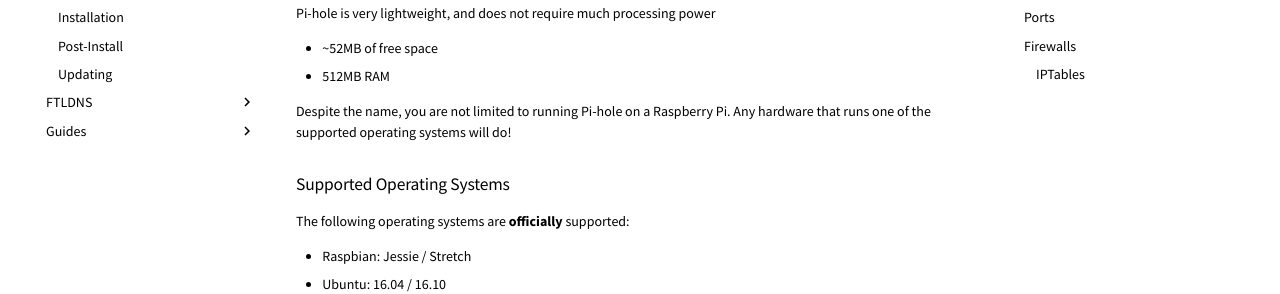
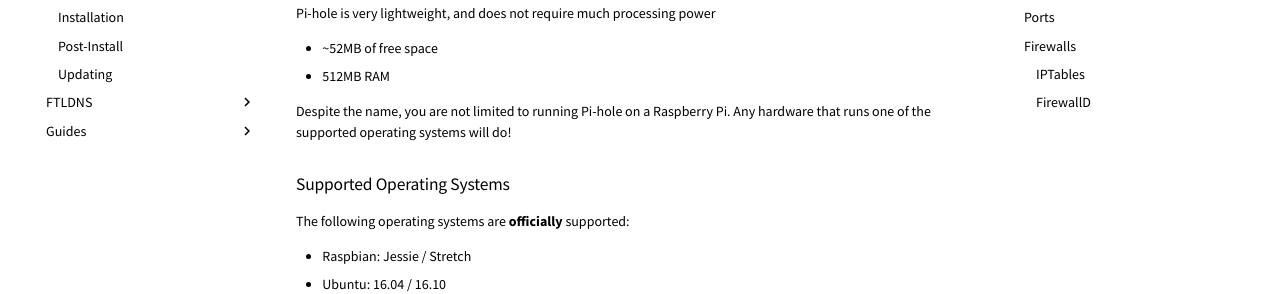
Before and after one commit to pi-hole/docs, an MkDocs documentation site: the page built from docs/main/prerequesites.md, in a window 1280 px wide and 900 px high. Shown: the part 207-501 px from the top of the window. Built offline with MkDocs 1.6.1 and Material for MkDocs 9.7.7, drawn with Linux system fonts in a browser that asks for light colours; comment, search, counter and statistics services are not loaded; old or Windows-style settings are respelled for this version of MkDocs.

Commit message:
Header for FirewallD
Signed-off-by: Dan Schaper <dan.schaper@pi-hole.net>

````diff
--- a/docs/main/prerequesites.md
+++ b/docs/main/prerequesites.md
@@ -64,7 +64,7 @@
 ```bash
 ip6tables -I INPUT -p udp -m udp --sport 546:547 --dport 546:547 -j ACCEPT
 ```
-FirewallD
+####FirewallD
 
 <TODO: Explain how to use FTLDNS with firewall-cmd>
 
````
